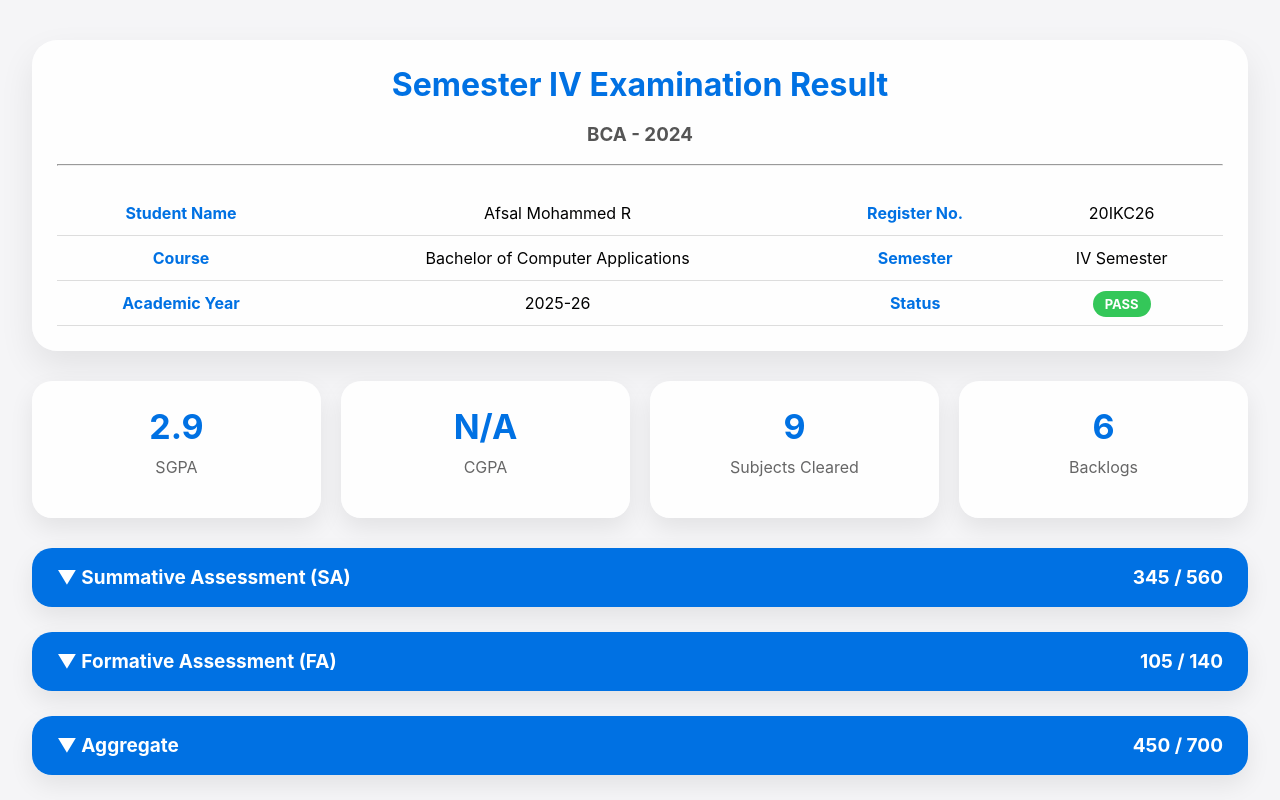
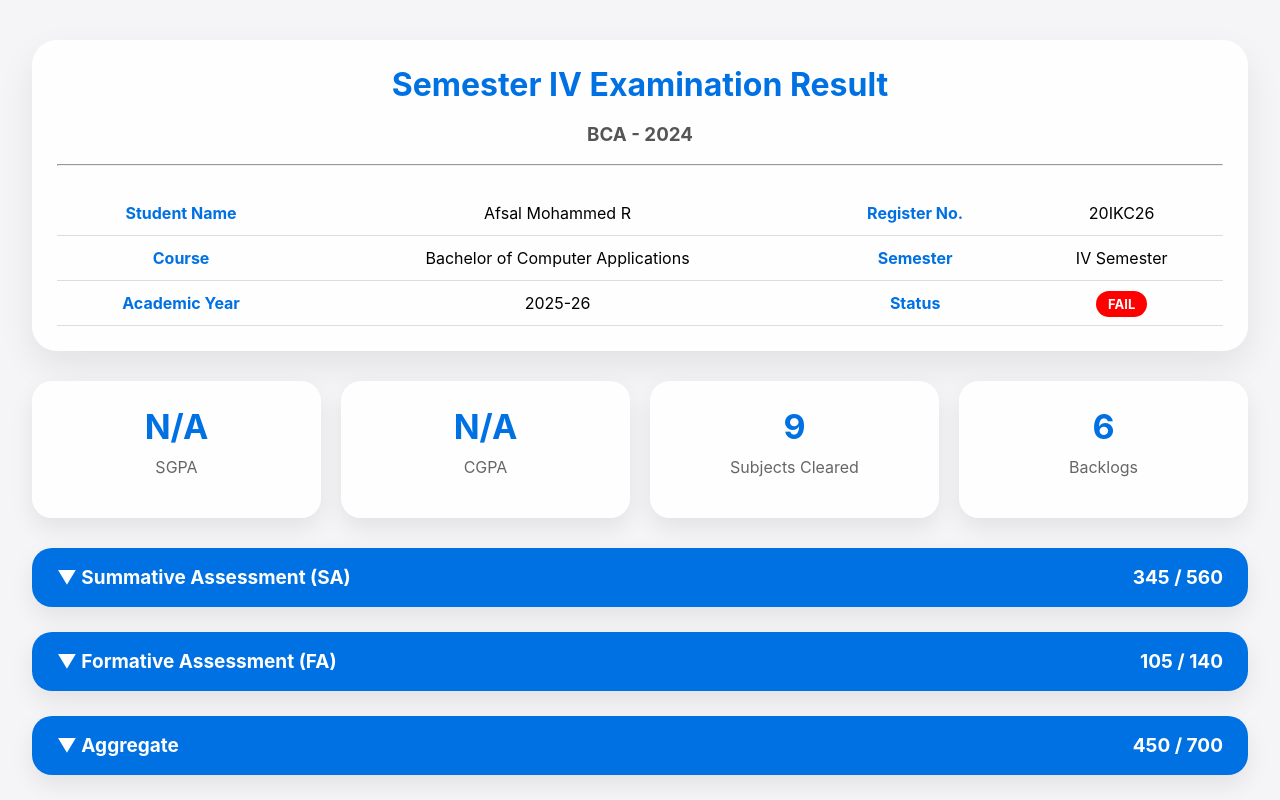
Before and after one commit to Ashwinor/student-portal, a plain HTML site: page semester4.html in a window 1280 px wide. Shown: the top 800 px of the page. Drawn offline with Linux system fonts and the light colour scheme.

Commit message:
Updated colour results page

```diff
--- a/semester4.html
+++ b/semester4.html
@@ -45,7 +45,7 @@
 <td>2025-26</td>
 
 <td><b>Status</b></td>
-<td><span class="pass">PASS</span></td>
+<td><span class="fail">FAIL</span></td>
 </tr>
 
 </table>
@@ -57,7 +57,7 @@
     <div class="stats">
 
         <div class="stat-card">
-            <h2>2.9</h2>
+            <h2>N/A</h2>
             <p>SGPA</p>
         </div>
 
--- a/style.css
+++ b/style.css
@@ -844,9 +844,9 @@ transition:0.3s;
 
 /* ========================= */
 
-.pass{
+.fail{
 
-    background:#34c759;
+    background:#FF0000;
 
     color:white;
 
```
